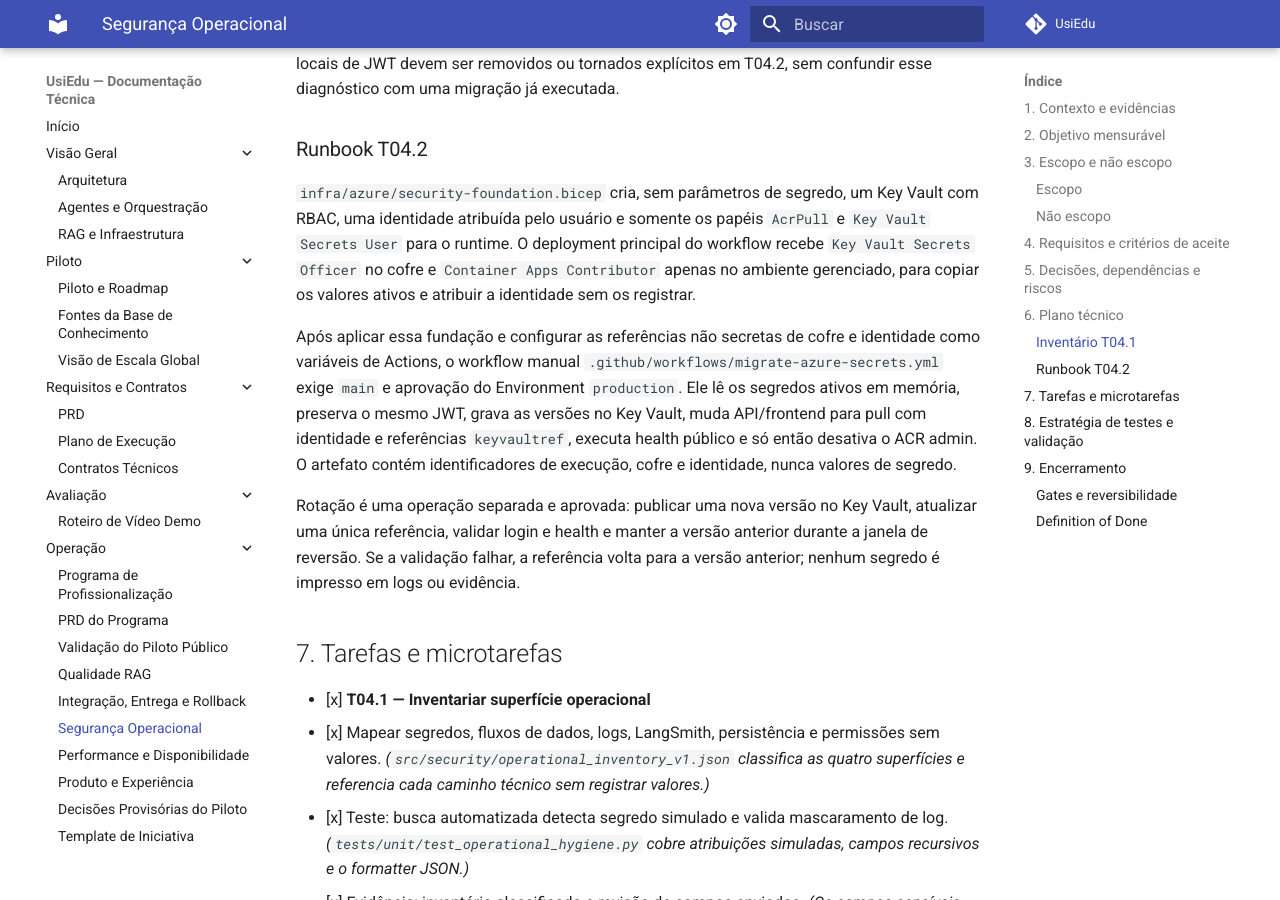
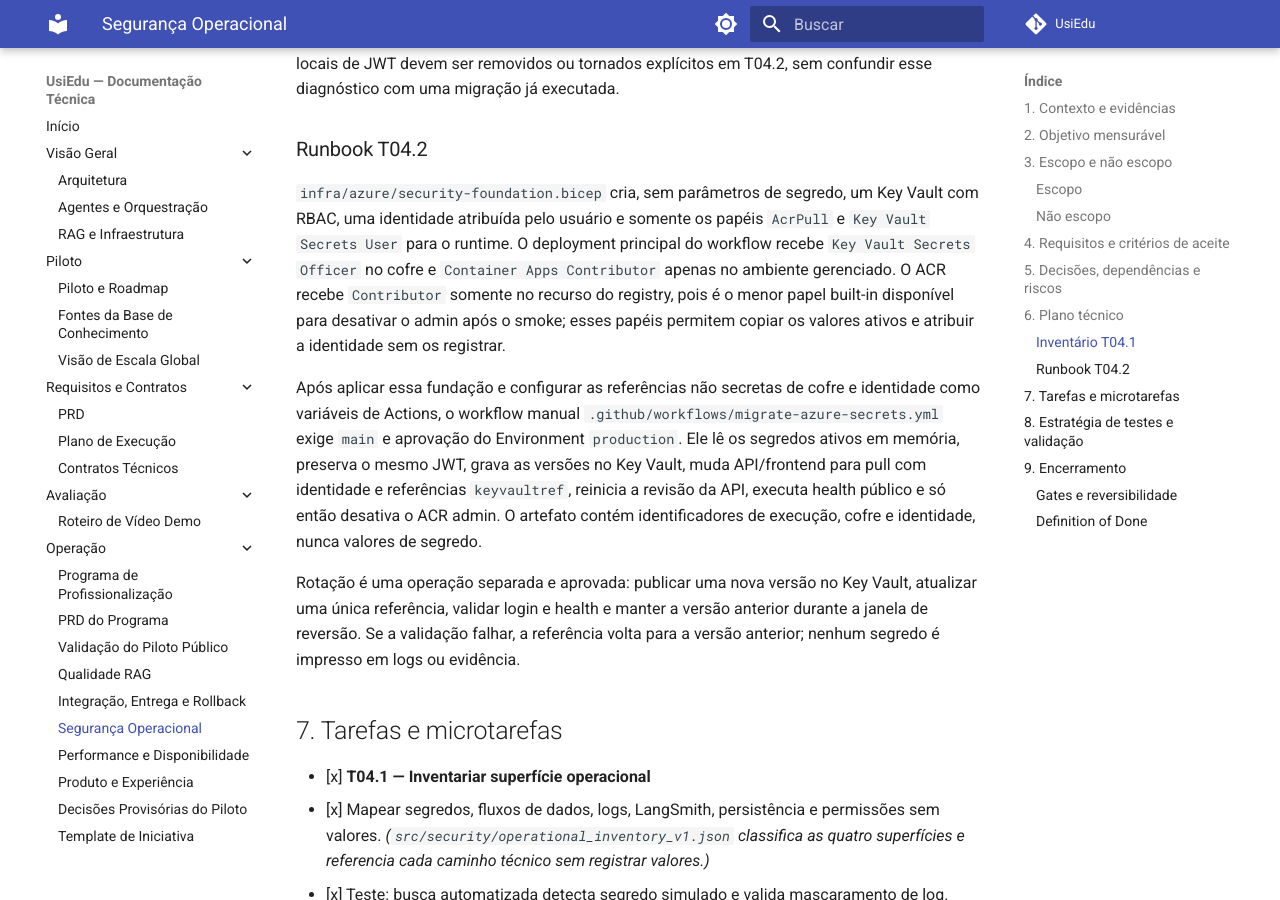
Before and after one commit to henriquebotelhogomes/UsiEdu, an MkDocs documentation site: the page built from docs/profissionalizacao/04-seguranca-operacional.md, in a window 1280 px wide and 900 px high, scrolled down 4641 px. Built offline with MkDocs 1.6.1 and Material for MkDocs 9.7.7, drawn with Linux system fonts in a browser that asks for light colours; comment, search, counter and statistics services are not loaded.

Commit message:
fix(seguranca): reiniciar revisao apos migracao
Co-authored-by: Copilot App <223556219+Copilot@users.noreply.github.com>

```diff
--- a/docs/profissionalizacao/04-seguranca-operacional.md
+++ b/docs/profissionalizacao/04-seguranca-operacional.md
@@ -123,17 +123,19 @@ diagnóstico com uma migração já executada.
 Key Vault com RBAC, uma identidade atribuída pelo usuário e somente os papéis
 `AcrPull` e `Key Vault Secrets User` para o runtime. O deployment principal do
 workflow recebe `Key Vault Secrets Officer` no cofre e `Container Apps
-Contributor` apenas no ambiente gerenciado, para copiar os valores ativos e
-atribuir a identidade sem os registrar.
+Contributor` apenas no ambiente gerenciado. O ACR recebe `Contributor` somente
+no recurso do registry, pois é o menor papel built-in disponível para desativar
+o admin após o smoke; esses papéis permitem copiar os valores ativos e atribuir
+a identidade sem os registrar.
 
 Após aplicar essa fundação e configurar as referências não secretas de cofre e
 identidade como variáveis de Actions, o workflow manual
 `.github/workflows/migrate-azure-secrets.yml` exige `main` e aprovação do
 Environment `production`. Ele lê os segredos ativos em memória, preserva o
 mesmo JWT, grava as versões no Key Vault, muda API/frontend para pull com
-identidade e referências `keyvaultref`, executa health público e só então
-desativa o ACR admin. O artefato contém identificadores de execução, cofre e
-identidade, nunca valores de segredo.
+identidade e referências `keyvaultref`, reinicia a revisão da API, executa
+health público e só então desativa o ACR admin. O artefato contém
+identificadores de execução, cofre e identidade, nunca valores de segredo.
 
 Rotação é uma operação separada e aprovada: publicar uma nova versão no Key
 Vault, atualizar uma única referência, validar login e health e manter a versão
```
Also changed, not shown: 3 other files.
